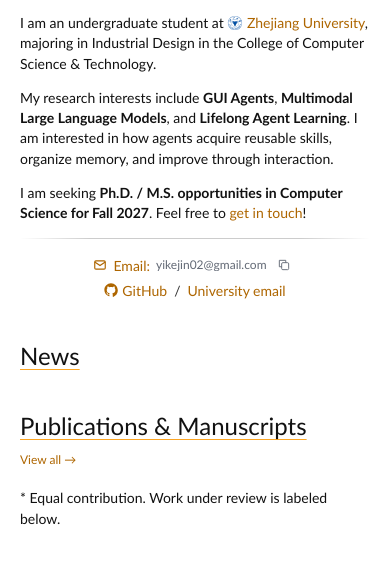
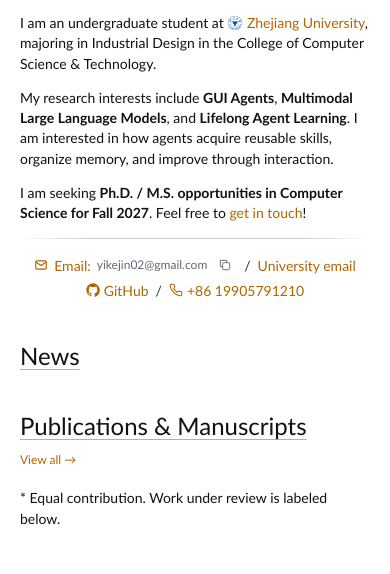
Before and after one commit to Jim-jimu/Jim-jimu.github.io, a website: page index.html in a window 390 px wide. Shown: the part 253-827 px from the top of the page. Drawn offline with Linux system fonts and the light colour scheme.

Commit message:
Reorganize email links and add phone contact

```diff
--- a/index.html
+++ b/index.html
@@ -31,10 +31,11 @@
         <div class="profile-divider"></div>
         <div class="contact-links">
           <div class="contact-line">
-            <a href="mailto:yikejin02@gmail.com" class="email-link"><svg aria-hidden="true" viewBox="0 0 24 24" fill="none" stroke="currentColor" stroke-width="2"><rect x="3" y="5" width="18" height="14" rx="2"/><path d="m3 7 9 6 9-6"/></svg>Email: <span class="contact-sub">yikejin02@gmail.com</span></a><button class="email-copy" type="button" aria-label="Copy email address" title="Copy email address"><svg aria-hidden="true" width="13" height="13" viewBox="0 0 24 24" fill="none" stroke="currentColor" stroke-width="1.6"><rect x="8" y="8" width="12" height="12" rx="2"/><path d="M15 8V4H4v11h4"/></svg></button>
+            <span class="contact-item"><a href="mailto:yikejin02@gmail.com" class="email-link"><svg aria-hidden="true" viewBox="0 0 24 24" fill="none" stroke="currentColor" stroke-width="2"><rect x="3" y="5" width="18" height="14" rx="2"/><path d="m3 7 9 6 9-6"/></svg>Email: <span class="contact-sub">yikejin02@gmail.com</span></a><button class="email-copy" type="button" aria-label="Copy email address" title="Copy email address"><svg aria-hidden="true" width="13" height="13" viewBox="0 0 24 24" fill="none" stroke="currentColor" stroke-width="1.6"><rect x="8" y="8" width="12" height="12" rx="2"/><path d="M15 8V4H4v11h4"/></svg></button></span>
+            <span class="contact-item"><span class="contact-separator" aria-hidden="true">/</span><a href="mailto:jin-yike@zju.edu.cn">University email</a></span>
           </div>
           <div class="contact-line">
-            <a href="https://github.com/Jim-jimu" target="_blank" rel="noopener noreferrer"><svg aria-hidden="true" viewBox="0 0 24 24" fill="currentColor"><path d="M12 .5C5.7.5.6 5.6.6 11.9c0 5 3.3 9.3 7.9 10.8.6.1.8-.3.8-.6v-2c-3.2.7-3.9-1.4-3.9-1.4-.5-1.3-1.3-1.7-1.3-1.7-1.1-.7.1-.7.1-.7 1.2.1 1.8 1.2 1.8 1.2 1 .1.5 2.7 3.2 1.9.1-.8.4-1.3.8-1.6-2.6-.3-5.3-1.3-5.3-5.7 0-1.3.5-2.3 1.2-3.1-.1-.3-.5-1.6.1-3.1 0 0 1-.3 3.2 1.2.9-.3 1.9-.4 2.9-.4s2 .1 2.9.4c2.2-1.5 3.2-1.2 3.2-1.2.6 1.5.2 2.8.1 3.1.8.9 1.2 1.8 1.2 3.1 0 4.4-2.7 5.4-5.3 5.7.4.4.8 1.1.8 2.2v3.2c0 .3.2.7.8.6 4.6-1.5 7.9-5.8 7.9-10.8C23.4 5.6 18.3.5 12 .5Z"/></svg>GitHub</a><span class="contact-separator" aria-hidden="true">/</span><a href="mailto:jin-yike@zju.edu.cn">University email</a>
+            <a href="https://github.com/Jim-jimu" target="_blank" rel="noopener noreferrer"><svg aria-hidden="true" viewBox="0 0 24 24" fill="currentColor"><path d="M12 .5C5.7.5.6 5.6.6 11.9c0 5 3.3 9.3 7.9 10.8.6.1.8-.3.8-.6v-2c-3.2.7-3.9-1.4-3.9-1.4-.5-1.3-1.3-1.7-1.3-1.7-1.1-.7.1-.7.1-.7 1.2.1 1.8 1.2 1.8 1.2 1 .1.5 2.7 3.2 1.9.1-.8.4-1.3.8-1.6-2.6-.3-5.3-1.3-5.3-5.7 0-1.3.5-2.3 1.2-3.1-.1-.3-.5-1.6.1-3.1 0 0 1-.3 3.2 1.2.9-.3 1.9-.4 2.9-.4s2 .1 2.9.4c2.2-1.5 3.2-1.2 3.2-1.2.6 1.5.2 2.8.1 3.1.8.9 1.2 1.8 1.2 3.1 0 4.4-2.7 5.4-5.3 5.7.4.4.8 1.1.8 2.2v3.2c0 .3.2.7.8.6 4.6-1.5 7.9-5.8 7.9-10.8C23.4 5.6 18.3.5 12 .5Z"/></svg>GitHub</a><span class="contact-item"><span class="contact-separator" aria-hidden="true">/</span><a href="tel:+8619905791210" aria-label="Call +86 19905791210"><svg aria-hidden="true" viewBox="0 0 24 24" fill="none" stroke="currentColor" stroke-width="1.8" stroke-linecap="round" stroke-linejoin="round"><path d="M22 16.9v3a2 2 0 0 1-2.2 2 19.8 19.8 0 0 1-8.6-3.1 19.5 19.5 0 0 1-6-6A19.8 19.8 0 0 1 2.1 4.2 2 2 0 0 1 4.1 2h3a2 2 0 0 1 2 1.7c.1 1 .4 1.9.7 2.8a2 2 0 0 1-.5 2.1L8 9.9a16 16 0 0 0 6 6l1.3-1.3a2 2 0 0 1 2.1-.5c.9.3 1.8.6 2.8.7a2 2 0 0 1 1.8 2.1Z"/></svg>+86 19905791210</a></span>
           </div>
         </div>
       </div>
--- a/styles.css
+++ b/styles.css
@@ -634,6 +634,7 @@ p { margin: 0 0 14px; }
 .profile-divider { height: 1px; background: linear-gradient(to right, transparent, #ccc 20%, #ccc 80%, transparent); margin: 14px 0; }
 .contact-links { margin: 0; }
 .contact-line { gap: 5px; }
+.contact-item { display: inline-flex; align-items: center; gap: 5px; max-width: 100%; }
 .contact-links .email-link .contact-sub { color: #626975; opacity: 1; }
 .contact-separator { color: #333; margin: 0 2px; }
 .bio-copy { display: inline; background: none; border: 0; padding: 0; margin-left: 3px; font-size: 20px; vertical-align: 2px; cursor: pointer; }
```
